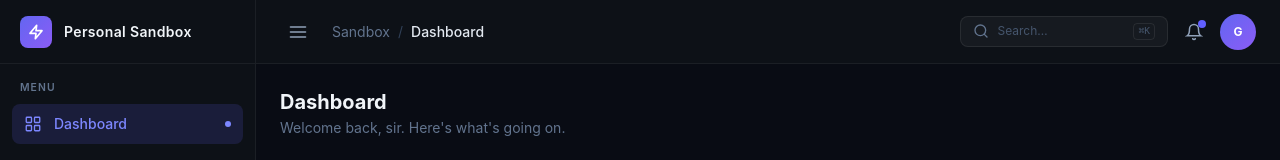
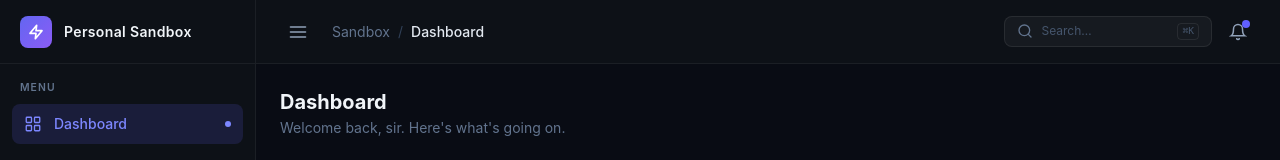
Before and after one commit to Galih066/personal-sandbox, a SvelteKit app: page /dashboard in a window 1280 px wide. Shown: the top 160 px of the page. Built offline with nearby package versions, Linux system fonts and the light colour scheme; no server answers.

Commit message:
fix: remove unused component and styling

```diff
--- a/src/routes/dashboard/+layout.svelte
+++ b/src/routes/dashboard/+layout.svelte
@@ -292,14 +292,6 @@
 					</svg>
 					<span class="absolute top-1.5 right-1.5 h-2 w-2 rounded-full bg-indigo-500"></span>
 				</button>
-
-				<!-- Avatar -->
-				<div
-					class="flex h-9 w-9 cursor-pointer items-center justify-center rounded-full text-xs font-bold text-white"
-					style="background: linear-gradient(135deg, #6366f1, #8b5cf6);"
-				>
-					G
-				</div>
 			</div>
 		</header>
 
```
